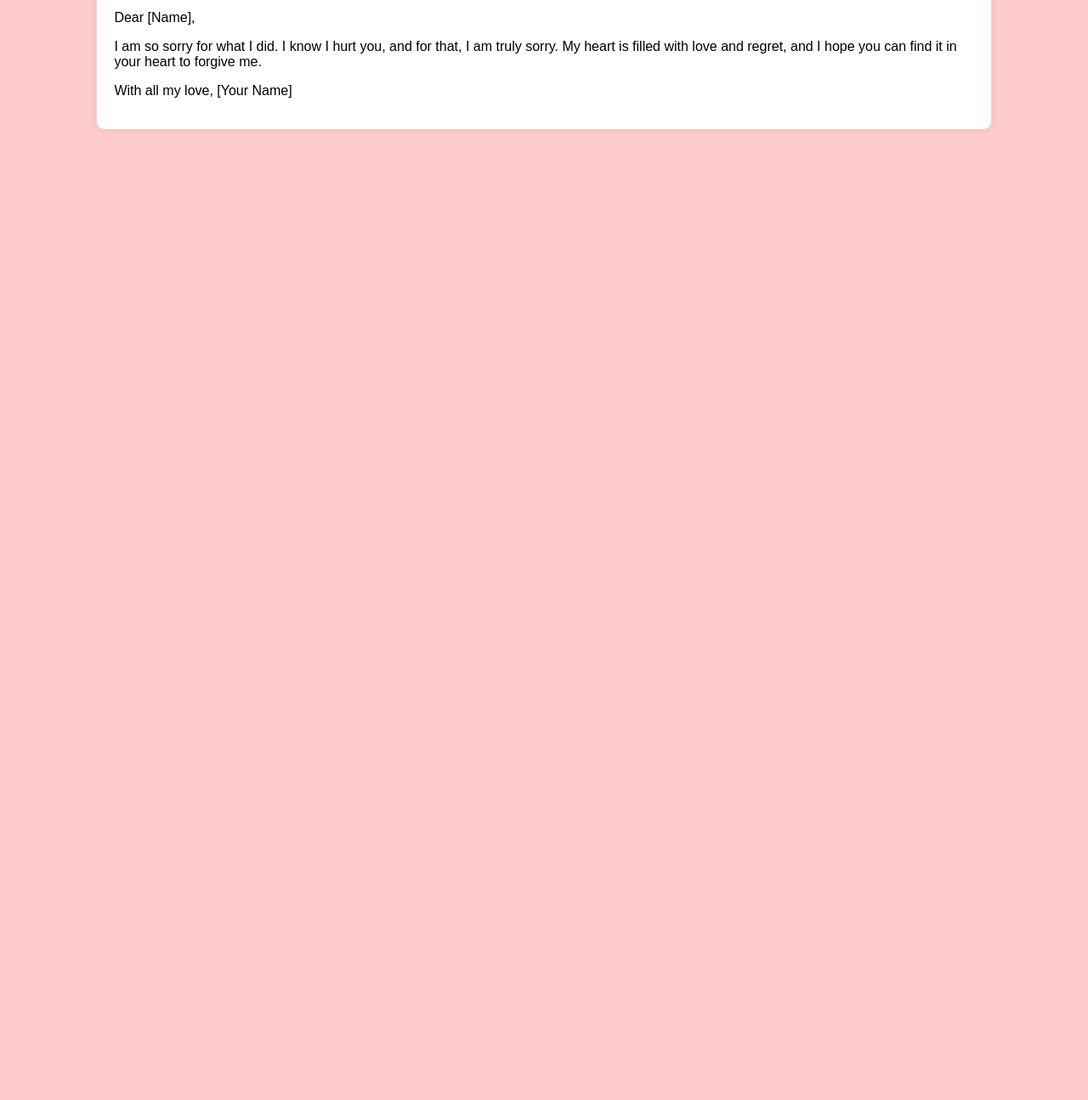
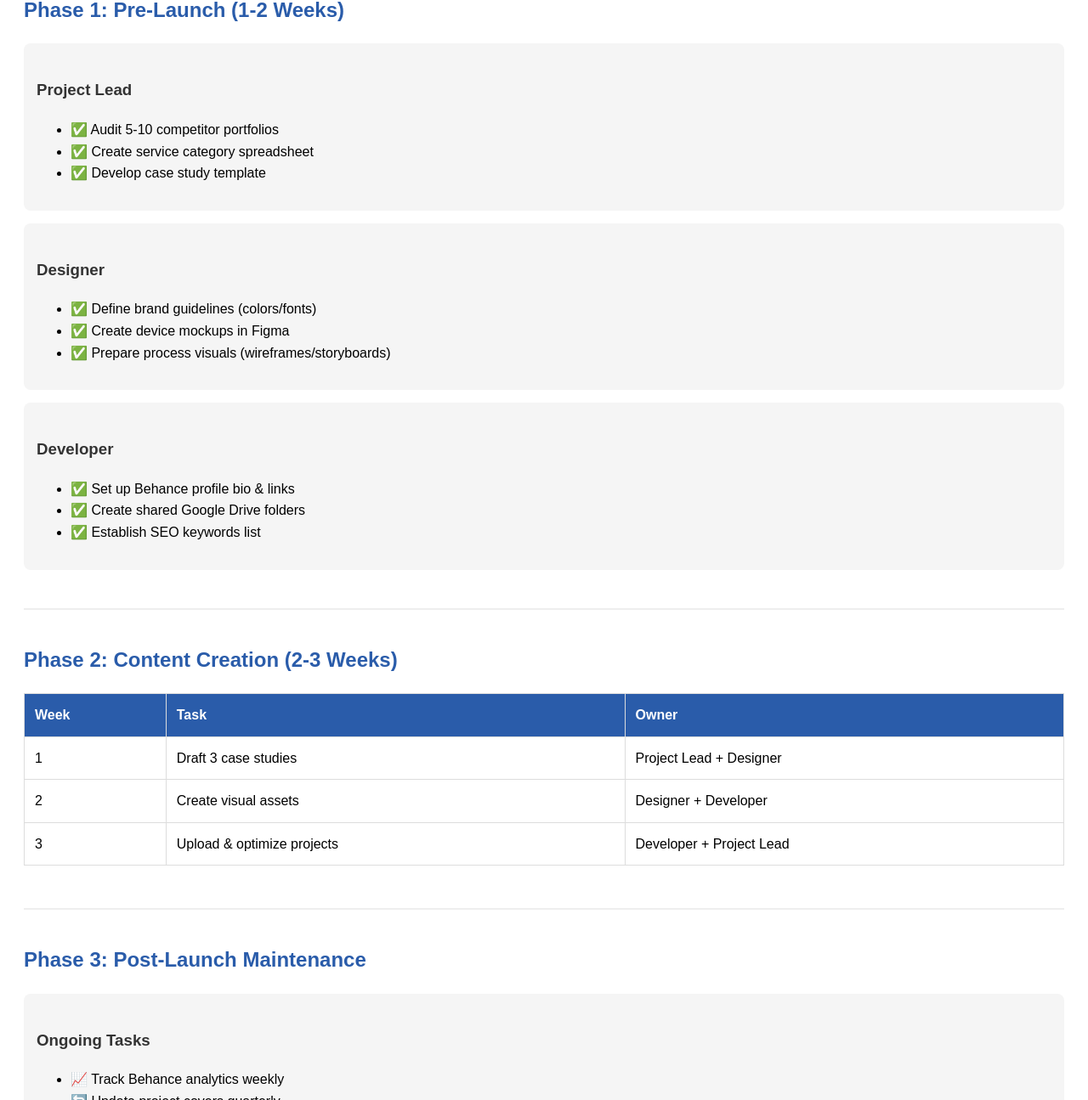
Before and after one commit to idrissbenasker/Just-a-message, a plain HTML site: page index.html in a window 1280 px wide. Shown: the part 129-1424 px from the top of the page at 85% size. Before the commit the page ends 800 px from the top, so only its background shows below. Drawn offline with Linux system fonts and the light colour scheme.

Commit message:
Update index.html

```diff
--- a/index.html
+++ b/index.html
@@ -1,32 +1,105 @@
 <!DOCTYPE html>
-<html>
+<html lang="en">
 <head>
-	<title>My Apology</title>
-	<style>
-		body {
-			background-color: #ffcccc;
-			font-family: Arial, sans-serif;
-		}
-		.container {
-			width: 80%;
-			margin: 40px auto;
-			background-color: #ffffff;
-			padding: 20px;
-			border: 1px solid #ffcccc;
-			border-radius: 10px;
-			box-shadow: 0 0 10px rgba(0, 0, 0, 0.1);
-		}
-		.heart {
-			color: #ff69b4;
-		}
-	</style>
+    <meta charset="UTF-8">
+    <title>Raxior Behance Portfolio Plan</title>
+    <style>
+        body { font-family: Arial, sans-serif; line-height: 1.6; padding: 20px; }
+        section { margin-bottom: 40px; border-bottom: 2px solid #eee; padding-bottom: 30px; }
+        h2 { color: #2A5CAA; }
+        h3 { color: #333; margin-top: 25px; }
+        .role { background: #f5f5f5; padding: 15px; border-radius: 8px; margin: 15px 0; }
+        table { width: 100%; border-collapse: collapse; margin: 20px 0; }
+        th, td { padding: 12px; border: 1px solid #ddd; text-align: left; }
+        th { background: #2A5CAA; color: white; }
+    </style>
 </head>
 <body>
-	<div class="container">
-		<h1><span class="heart">&hearts;</span> My Apology <span class="heart">&hearts;</span></h1>
-		<p>Dear [Name],</p>
-		<p>I am so sorry for what I did. I know I hurt you, and for that, I am truly sorry. My heart is filled with love and regret, and I hope you can find it in your heart to forgive me.</p>
-		<p>With all my love, [Your Name]</p>
-	</div>
+    <h1>Raxior Behance Portfolio Implementation Plan</h1>
+
+    <!-- Phase 1: Pre-Launch -->
+    <section>
+        <h2>Phase 1: Pre-Launch (1-2 Weeks)</h2>
+
+        <div class="role">
+            <h3>Project Lead</h3>
+            <ul>
+                <li>✅ Audit 5-10 competitor portfolios</li>
+                <li>✅ Create service category spreadsheet</li>
+                <li>✅ Develop case study template</li>
+            </ul>
+        </div>
+
+        <div class="role">
+            <h3>Designer</h3>
+            <ul>
+                <li>✅ Define brand guidelines (colors/fonts)</li>
+                <li>✅ Create device mockups in Figma</li>
+                <li>✅ Prepare process visuals (wireframes/storyboards)</li>
+            </ul>
+        </div>
+
+        <div class="role">
+            <h3>Developer</h3>
+            <ul>
+                <li>✅ Set up Behance profile bio & links</li>
+                <li>✅ Create shared Google Drive folders</li>
+                <li>✅ Establish SEO keywords list</li>
+            </ul>
+        </div>
+    </section>
+
+    <!-- Phase 2: Content Creation -->
+    <section>
+        <h2>Phase 2: Content Creation (2-3 Weeks)</h2>
+        <table>
+            <tr>
+                <th>Week</th>
+                <th>Task</th>
+                <th>Owner</th>
+            </tr>
+            <tr>
+                <td>1</td>
+                <td>Draft 3 case studies</td>
+                <td>Project Lead + Designer</td>
+            </tr>
+            <tr>
+                <td>2</td>
+                <td>Create visual assets</td>
+                <td>Designer + Developer</td>
+            </tr>
+            <tr>
+                <td>3</td>
+                <td>Upload & optimize projects</td>
+                <td>Developer + Project Lead</td>
+            </tr>
+        </table>
+    </section>
+
+    <!-- Phase 3: Post-Launch -->
+    <section>
+        <h2>Phase 3: Post-Launch Maintenance</h2>
+        <div class="role">
+            <h3>Ongoing Tasks</h3>
+            <ul>
+                <li>📈 Track Behance analytics weekly</li>
+                <li>🔄 Update project covers quarterly</li>
+                <li>🔗 Monthly link health check</li>
+                <li>📱 Social media cross-promotion</li>
+            </ul>
+        </div>
+    </section>
+
+    <!-- Tools Section -->
+    <section>
+        <h2>Recommended Tools</h2>
+        <ul>
+            <li><strong>Design:</strong> Figma, Adobe Photoshop</li>
+            <li><strong>Project Management:</strong> Trello, Notion</li>
+            <li><strong>SEO:</strong> Ubersuggest</li>
+            <li><strong>Video:</strong> Loom, Premiere Pro</li>
+        </ul>
+    </section>
+
 </body>
 </html>
```
